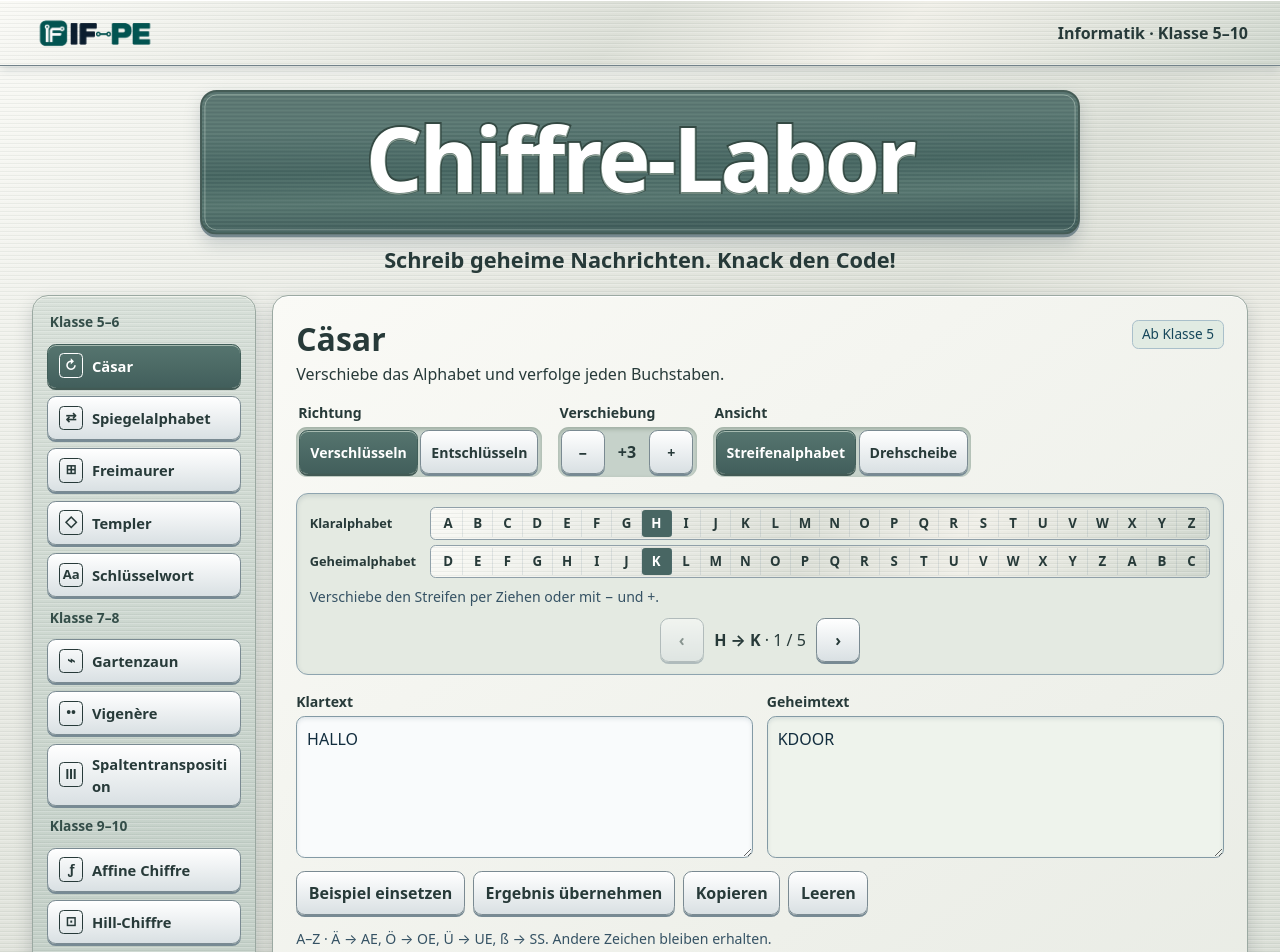
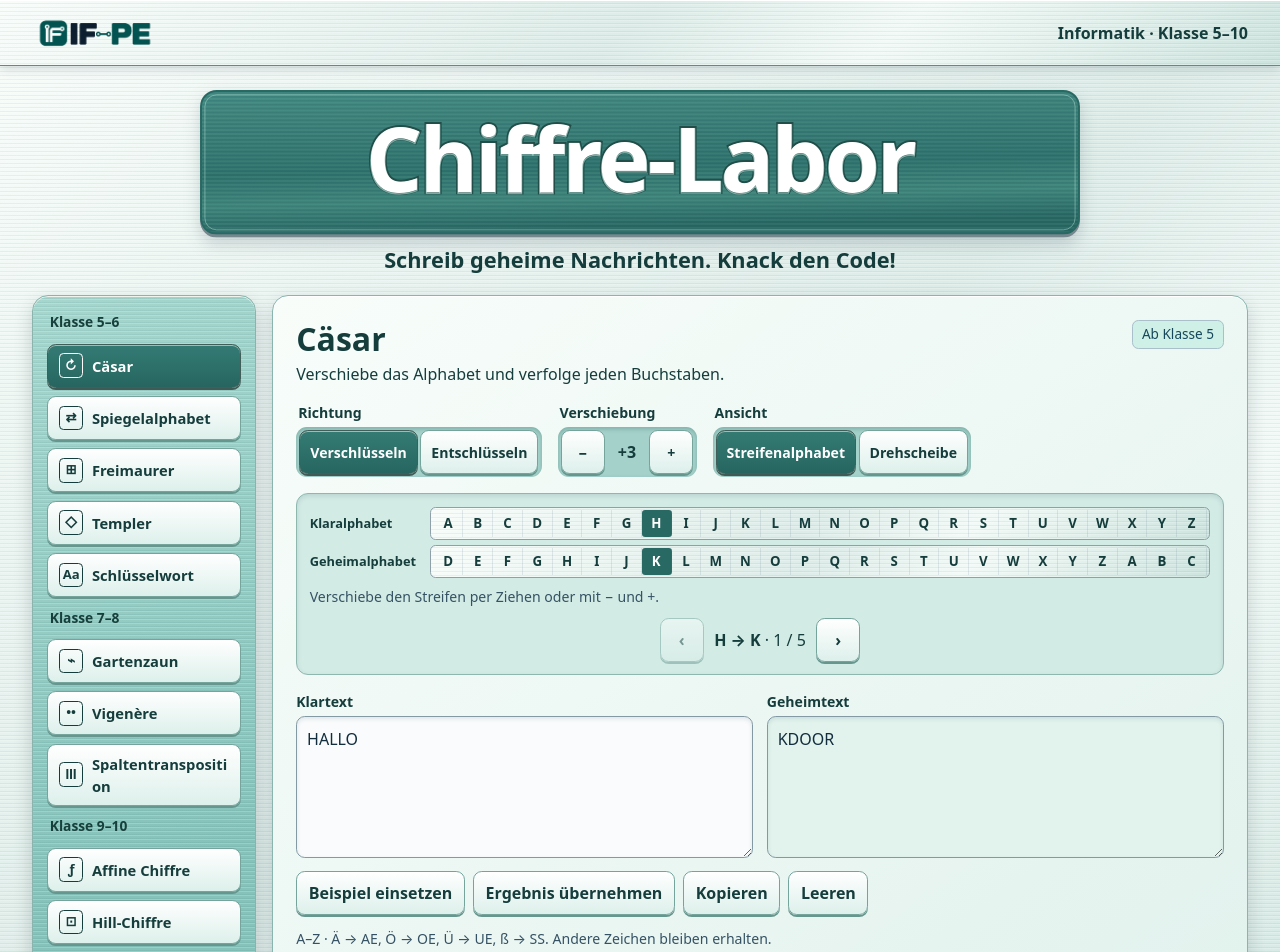
Before and after one commit to pt-dbr/Chiffre-Labor, a plain HTML site: page index.html in a window 1280 px wide. Shown: the top 952 px of the page. Drawn offline with Linux system fonts and the light colour scheme.

Commit message:
Add files via upload

```diff
--- a/index.html
+++ b/index.html
@@ -3,10 +3,10 @@
 <head>
 <meta charset="utf-8">
 <meta name="viewport" content="width=device-width,initial-scale=1">
-<meta name="theme-color" content="#486663">
+<meta name="theme-color" content="#2f7973">
 <meta http-equiv="Content-Security-Policy" content="default-src 'self' file:; object-src 'none'; connect-src 'none'; form-action 'none'; base-uri 'none'">
 <title>Chiffre-Labor</title>
-<link rel="stylesheet" href="style.css">
+<link rel="stylesheet" href="style.css?v=hellpetrol-1">
 <script defer src="cipher.js"></script>
 <script defer src="app.js"></script>
 </head>
@@ -19,11 +19,11 @@
       <svg xmlns:xlink="http://www.w3.org/1999/xlink" viewBox="0 0 900 148" aria-hidden="true" focusable="false">
         <defs>
           <linearGradient id="title-metal" x2=".14" y2="1">
-            <stop stop-color="#5d7973"/>
-            <stop offset=".28" stop-color="#5b7973"/>
-            <stop offset=".58" stop-color="#476762"/>
-            <stop offset=".8" stop-color="#587871"/>
-            <stop offset="1" stop-color="#425f5c"/>
+            <stop stop-color="#438c84"/>
+            <stop offset=".28" stop-color="#397f78"/>
+            <stop offset=".58" stop-color="#2e736d"/>
+            <stop offset=".8" stop-color="#3e867d"/>
+            <stop offset="1" stop-color="#286964"/>
           </linearGradient>
           <pattern id="title-grain" width="4" height="4" patternUnits="userSpaceOnUse">
             <path d="M0 1H4" stroke="#fff" stroke-opacity=".08"/>
@@ -37,11 +37,11 @@
         </defs>
         <rect x="2" y="2" width="896" height="144" rx="15" fill="#fff"/>
         <g mask="url(#title-mask)">
-          <rect x="1" y="1" width="898" height="146" rx="16" fill="url(#title-metal)" stroke="#455c56" stroke-width="2"/>
+          <rect x="1" y="1" width="898" height="146" rx="16" fill="url(#title-metal)" stroke="#276963" stroke-width="2"/>
           <rect x="2" y="2" width="896" height="144" rx="15" fill="url(#title-grain)"/>
-          <rect x="5" y="5" width="890" height="138" rx="12" fill="none" stroke="#c8d8ce" stroke-opacity=".48"/>
-          <use href="#title-cutout" xlink:href="#title-cutout" fill="none" stroke="#344943" stroke-width="4"/>
-          <use href="#title-cutout" xlink:href="#title-cutout" y="1.8" fill="none" stroke="#a7beb2" stroke-opacity=".72" stroke-width="1.4"/>
+          <rect x="5" y="5" width="890" height="138" rx="12" fill="none" stroke="#b6e0d6" stroke-opacity=".48"/>
+          <use href="#title-cutout" xlink:href="#title-cutout" fill="none" stroke="#214e49" stroke-width="4"/>
+          <use href="#title-cutout" xlink:href="#title-cutout" y="1.8" fill="none" stroke="#9ed1c7" stroke-opacity=".72" stroke-width="1.4"/>
         </g>
       </svg>
     </h1>
--- a/style.css
+++ b/style.css
@@ -1,15 +1,15 @@
 :root {
   color-scheme: light;
   font: 16px/1.5 system-ui, -apple-system, sans-serif;
-  color: #273a39;
-  background: #e0dfd8;
-  --ink: #273a39;
-  --petrol: #486663;
-  --petrol-light: #597c74;
-  --line: #9ba9a2;
-  --grain: repeating-linear-gradient(0deg,#ffffff30 0 1px,#354a4010 1px 2px,transparent 2px 4px);
-  --steel: linear-gradient(138deg,#fafaf6,#dcdfd7 49%,#f0efe8 69%,#d0d7ce);
-  --pressed: linear-gradient(#56756f,#425f5c);
+  color: #153d3c;
+  background: #e7f1ee;
+  --ink: #153d3c;
+  --petrol: #286964;
+  --petrol-light: #449e96;
+  --line: #89b5ae;
+  --grain: repeating-linear-gradient(0deg,#ffffff30 0 1px,#17695f12 1px 2px,transparent 2px 4px);
+  --steel: linear-gradient(138deg,#f8fdfa,#dcece8 49%,#f2faf7 69%,#cce4de);
+  --pressed: linear-gradient(#347b74,#276660);
 }
 * { box-sizing:border-box }
 [hidden] { display:none !important }
@@ -30,31 +30,31 @@ h1,h2,h3,p { margin:0; }
 }
 .intro p { margin-top:.55rem; font-size:clamp(1.05rem,3vw,1.36rem); font-weight:650; }
 .layout { display:grid; grid-template-columns:14rem minmax(0,1fr); align-items:start; gap:1rem; }
-.rack, .bench { border-radius:1rem; border:1px solid var(--line); box-shadow:inset 0 1px #fff,0 3px #79878e,0 8px 18px #23374230; }
-.rack { display:grid; gap:.52rem; padding:.85rem; background:var(--grain),linear-gradient(160deg,#d9e1da,#c5d1c9 75%); color:#fff; box-shadow:inset 0 1px #f1f4ed,0 3px #899b91,0 8px 18px #23374238; }
-.rack h2 { font-size:.86rem; font-weight:650; margin:.15rem .2rem; color:#344e49; }
+.rack, .bench { border-radius:1rem; border:1px solid var(--line); box-shadow:inset 0 1px #fff,0 3px #79a8a0,0 8px 18px #23374230; }
+.rack { display:grid; gap:.52rem; padding:.85rem; background:var(--grain),linear-gradient(160deg,#a6d6ce,#86c2ba 75%); color:#fff; box-shadow:inset 0 1px #f1f4ed,0 3px #589990,0 8px 18px #23374238; }
+.rack h2 { font-size:.86rem; font-weight:650; margin:.15rem .2rem; color:#173f3b; }
 button,input,textarea,select { font:inherit; }
 button,select {
-  border:1px solid #7a8a92; border-radius:.55rem; color:var(--ink); font-weight:700; min-height:44px; padding:.5rem .72rem;
-  background:linear-gradient(#fff,#d9e0e3); box-shadow:inset 0 1px white,0 2px #778a94; cursor:pointer;
+  border:1px solid #75a49c; border-radius:.55rem; color:var(--ink); font-weight:700; min-height:44px; padding:.5rem .72rem;
+  background:linear-gradient(#fff,#ddf0eb); box-shadow:inset 0 1px white,0 2px #66968e; cursor:pointer;
 }
-button:hover { background:linear-gradient(#fff,#e2ece5); }
+button:hover { background:linear-gradient(#fff,#d0eee7); }
 button:active:not(:disabled) { transform:translateY(1px); box-shadow:inset 0 2px 4px #0b263d40; }
 button:disabled { opacity:.48; cursor:default; }
 button[aria-current],button[aria-pressed="true"] { background:var(--pressed); color:white; border-color:#415e59; box-shadow:inset 0 1px #a6bab0,0 2px #425a55; }
 button:focus-visible,textarea:focus-visible,input:focus-visible,select:focus-visible,summary:focus-visible { outline:3px solid #456b62; outline-offset:3px; }
 .rack button { display:flex; align-items:center; gap:.55rem; text-align:left; font-size:.92rem; }
 .nav-icon { display:inline-grid; place-items:center; width:1.75rem; min-height:1.55rem; border:1px solid currentColor; border-radius:.28rem; font-size:.82rem; }
-.bench { padding:clamp(.75rem,3vw,1.45rem); background:linear-gradient(145deg,#fafaf6,#e8ebe4); min-width:0; }
+.bench { padding:clamp(.75rem,3vw,1.45rem); background:linear-gradient(145deg,#f8fdfa,#e0f1ec); min-width:0; }
 .bench-head { display:flex; flex-wrap:wrap; justify-content:space-between; align-items:flex-start; gap:.55rem; margin-bottom:1rem; }
 .bench-head h2 { font-size:clamp(1.45rem,4vw,2rem); line-height:1.2; }
 .bench-head p { margin-top:.25rem; }
-#level { color:#16475b; background:#e1ebe3; border:1px solid #a9bfca; padding:.22rem .55rem; border-radius:.4rem; font-size:.85rem; }
+#level { color:#16475b; background:#cef0e7; border:1px solid #a9bfca; padding:.22rem .55rem; border-radius:.4rem; font-size:.85rem; }
 .controls { display:flex; align-items:end; flex-wrap:wrap; gap:.65rem 1rem; margin-bottom:1rem; }
 .controls:empty { display:none; }
 fieldset { border:0; padding:0; margin:0; min-width:0; }
 legend,.controls label,.editor label { font-size:.88rem; font-weight:750; margin-bottom:.25rem; }
-.segment { display:flex; gap:.17rem; background:#c6d2ca; padding:.2rem; border-radius:.68rem; box-shadow:inset 0 2px 4px #667c6970; }
+.segment { display:flex; gap:.17rem; background:#a4d1ca; padding:.2rem; border-radius:.68rem; box-shadow:inset 0 2px 4px #376f6555; }
 .segment button { padding:.37rem .62rem; font-size:.88rem; }
 .shift output { color:var(--ink); font-weight:750; min-width:2.45rem; display:grid; place-items:center; }
 .shift button { min-width:44px; }
@@ -62,15 +62,15 @@ legend,.controls label,.editor label { font-size:.88rem; font-weight:750; margin
 .controls input { width:min(12rem,100%); }
 input,textarea { border:1px solid #839aa5; border-radius:.55rem; padding:.62rem; color:#122d3e; background:#f9fbfc; box-shadow:inset 0 2px 4px #0a31451a; }
 textarea { width:100%; display:block; resize:vertical; min-height:6rem; }
-textarea[readonly] { background:#eef3ec; }
-.visual { border:1px solid #8ea4af; border-radius:.75rem; background:#e4eae2; padding:.78rem; box-shadow:inset 0 2px 5px #19344522; margin-bottom:1rem; min-width:0; }
+textarea[readonly] { background:#e2f3ed; }
+.visual { border:1px solid #8eb7ae; border-radius:.75rem; background:#d3ebe5; padding:.78rem; box-shadow:inset 0 2px 5px #19344522; margin-bottom:1rem; min-width:0; }
 .strips { overflow:auto; }
 .strip-line { min-width:36rem; display:flex; align-items:center; margin-bottom:.3rem; gap:.34rem; }
 .strip-line:last-child { margin-bottom:0; }
 .strip-line strong { flex:0 0 7.2rem; font-size:.8rem; }
 .letters { display:grid; grid-template-columns:repeat(26,minmax(1.05rem,1fr)); flex:1; padding:.15rem; border-radius:.35rem; background:var(--grain),var(--steel); border:1px solid #90a0a9; }
 .letters span { font:700 .83rem/2 system-ui; text-align:center; border-right:1px solid #657f9027; }
-.letters .lit { background:#486663; color:white; border-radius:.2rem; }
+.letters .lit { background:#286964; color:white; border-radius:.2rem; }
 [data-drag] .strip-line:last-child { cursor:ew-resize; touch-action:pan-y; user-select:none; }
 .caption,.note { color:#355264; font-size:.88rem; margin-top:.5rem; }
 .stepper { display:flex; align-items:center; justify-content:center; gap:.65rem; margin-top:.65rem; }
@@ -87,7 +87,7 @@ textarea[readonly] { background:#eef3ec; }
 .editor label { display:block; }
 .actions { display:flex; flex-wrap:wrap; align-items:center; gap:.52rem; margin:.8rem 0; }
 #notice { color:#153f54; font-size:.92rem; }
-details { margin-top:.65rem; padding:.25rem .75rem; border:1px solid #a5b8c2; background:#f6f8f3; border-radius:.6rem; }
+details { margin-top:.65rem; padding:.25rem .75rem; border:1px solid #a5b8c2; background:#f0faf5; border-radius:.6rem; }
 summary { padding:.52rem 0; cursor:pointer; font-weight:750; }
 details p { padding:0 0 .6rem; }
 .symbol-table { display:grid; grid-template-columns:repeat(auto-fit,minmax(43px,1fr)); gap:.35rem; }
@@ -146,7 +146,7 @@ footer { padding:1.4rem 0; text-align:center; color:#304651; font-size:.88rem; }
 .symbol-header + .symbol-table { margin-top:.8rem; }
 
 .templar-key-grid { display:grid; grid-template-columns:repeat(7,minmax(0,1fr)); gap:.2rem; margin-top:.4rem; }
-.templar-key-grid > span { display:flex; align-items:center; justify-content:center; gap:.1rem; padding:.15rem; background:#e6eff2; border-radius:.2rem; }
+.templar-key-grid > span { display:flex; align-items:center; justify-content:center; gap:.1rem; padding:.15rem; background:#dcf1eb; border-radius:.2rem; }
 .templar-key-grid b { font-size:.79rem; }
 .templar-key-grid svg { width:1.3rem; height:1.3rem; min-width:0; }
 @media(max-width:420px) { .templar-key-grid { grid-template-columns:repeat(5,minmax(0,1fr)); } }
@@ -165,12 +165,12 @@ footer { padding:1.4rem 0; text-align:center; color:#304651; font-size:.88rem; }
 .square-scroll { max-width:100%; overflow:auto; margin-bottom:.75rem; border:1px solid #9cb4c1; border-radius:.45rem; }
 .square-scroll:focus-visible { outline:3px solid #456b62; outline-offset:2px; }
 .cipher-square { width:100%; border-spacing:0; font-size:.85rem; font-variant-numeric:tabular-nums; }
-.cipher-square caption { padding:.4rem .55rem; text-align:left; font-weight:750; background:#e6ede5; }
+.cipher-square caption { padding:.4rem .55rem; text-align:left; font-weight:750; background:#d3eee6; }
 .cipher-square th,.cipher-square td { min-width:1.6rem; padding:.18rem .22rem; text-align:center; border-right:1px solid #afc2cc; border-bottom:1px solid #afc2cc; }
-.cipher-square th { color:white; background:#486663; }
+.cipher-square th { color:white; background:#286964; }
 .cipher-square th:first-child { position:sticky; left:0; min-width:3.6rem; }
-.cipher-square tr:nth-child(even) td { background:#eef3ec; }
-.cipher-square .square-example { color:white; background:#486663; font-weight:850; }
+.cipher-square tr:nth-child(even) td { background:#e2f3ed; }
+.cipher-square .square-example { color:white; background:#286964; font-weight:850; }
 
 
 .hill-matrix { border-inline:2px solid var(--ink); border-collapse:separate; border-spacing:.75rem .15rem; margin:.35rem 0; text-align:center; font-weight:750; }
@@ -178,14 +178,14 @@ footer { padding:1.4rem 0; text-align:center; color:#304651; font-size:.88rem; }
 #hill-lesson { padding:.15rem 0 .65rem; }
 #hill-lesson h4 { margin:.85rem 0 .3rem; font-size:1rem; }
 .hill-alphabet { display:grid; grid-template-columns:repeat(auto-fit,minmax(1.9rem,1fr)); gap:.2rem; }
-.hill-alphabet span { display:grid; text-align:center; background:#eef3ec; border-radius:.3rem; padding:.2rem; }
-.hill-alphabet .hill-mark { background:#486663; color:white; }
+.hill-alphabet span { display:grid; text-align:center; background:#e2f3ed; border-radius:.3rem; padding:.2rem; }
+.hill-alphabet .hill-mark { background:#286964; color:white; }
 .hill-worked { display:grid; grid-template-columns:repeat(auto-fit,minmax(min(13rem,100%),1fr)); gap:.6rem; }
-.hill-pair { background:#f7fafb; border:1px solid #a5b8c2; border-radius:.55rem; padding:.55rem .75rem; }
-.hill-pair h4 { margin:0 0 .25rem; color:#486663; }
+.hill-pair { background:#f2faf7; border:1px solid #a5b8c2; border-radius:.55rem; padding:.55rem .75rem; }
+.hill-pair h4 { margin:0 0 .25rem; color:#286964; }
 .hill-pair ol { margin:0; padding-left:1.45rem; }
 .hill-pair li + li { margin-top:.35rem; }
-.hill-total { color:#486663; font-size:1.3rem; margin-top:.65rem; }
+.hill-total { color:#286964; font-size:1.3rem; margin-top:.65rem; }
 
 #affine-lesson h4 { margin:.85rem 0 .3rem; font-size:1rem; }
 .affine-steps { margin:.35rem 0 .6rem; padding-left:1.6rem; }
```
